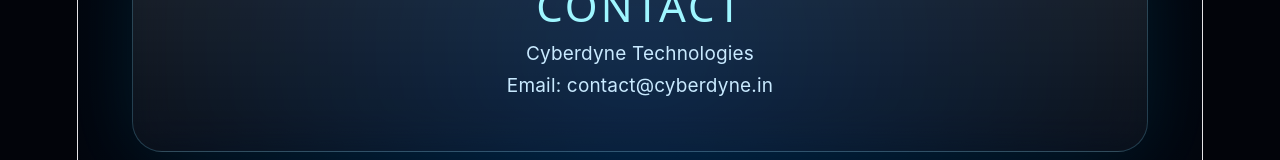
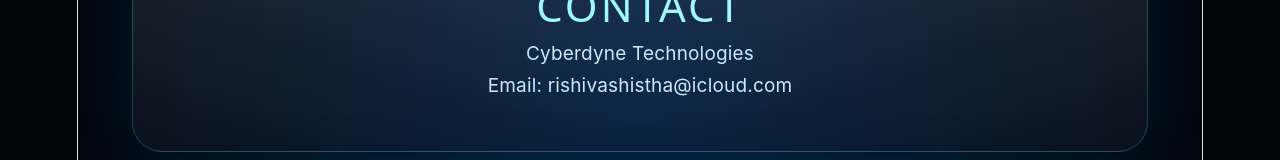
Before and after one commit to vshipraj-afk/cyberdynetec.in, a React (Vite) app: page / in a window 1280 px wide. Shown: the part 1613-1773 px from the top of the page. Built offline with nearby package versions, Linux system fonts and the light colour scheme.

Commit message:
Update contact email

```diff
--- a/src/App.jsx
+++ b/src/App.jsx
@@ -47,7 +47,7 @@
       <section id="contact" className="panel contact">
         <h2>Contact</h2>
         <p>Cyberdyne Technologies</p>
-        <p>Email: contact@cyberdyne.in</p>
+        <p>Email: rishivashistha@icloud.com</p>
       </section>
     </div>
   );
```
